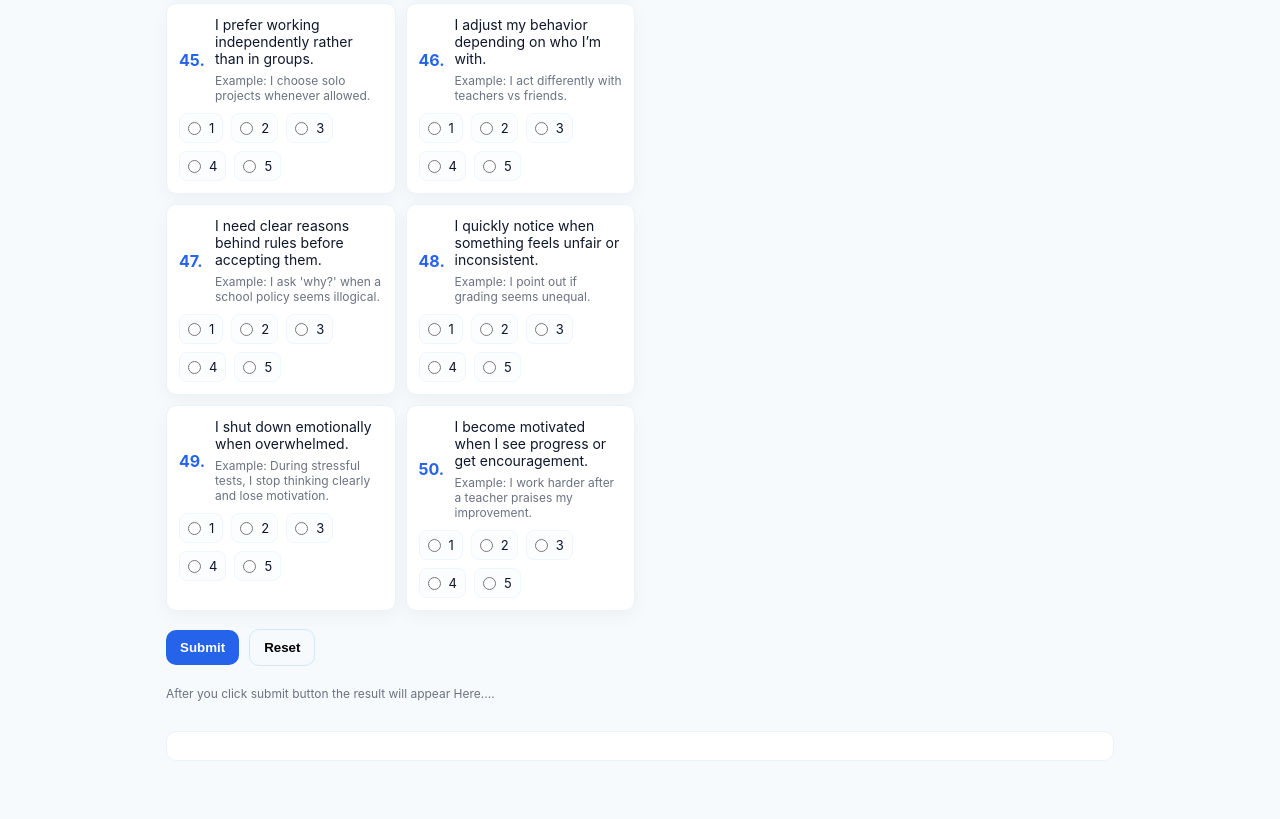
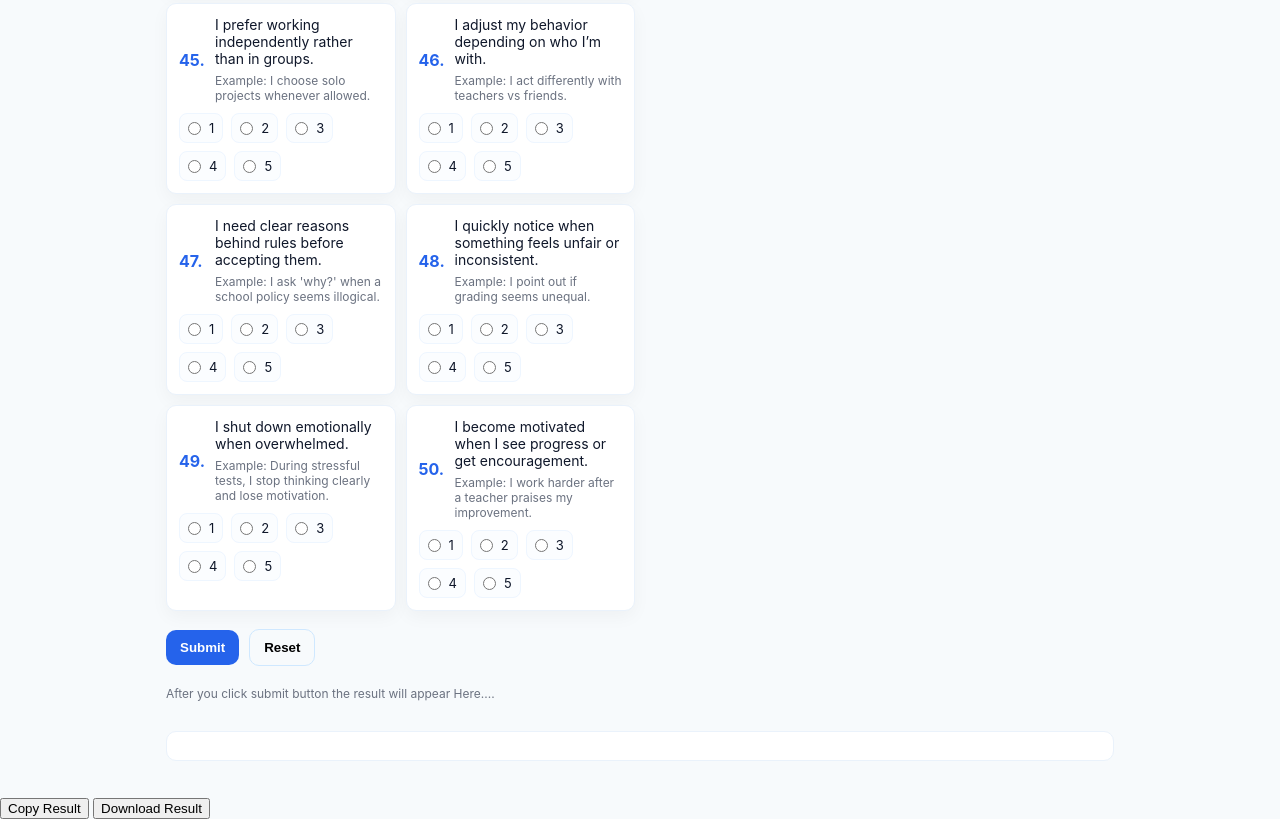
Before and after one commit to ermiyastgstu/Personality-Test-for-st, a plain HTML site: page index.html in a window 1280 px wide. Shown: the part 5082-5901 px from the top of the page. Before the commit the page ends 5859 px from the top, so only its background shows below. Drawn offline with Linux system fonts and the light colour scheme.

Commit message:
index.html

```diff
--- a/index.html
+++ b/index.html
@@ -59,7 +59,10 @@
 
     <section id="result" class="result hidden" aria-live="polite"></section>
   </main>
-
+<div id="result-actions" style="margin-top: 20px;">
+    <button id="copyBtn">Copy Result</button>
+    <button id="downloadBtn">Download Result</button>
+</div>
   <script src="app.js"></script>
 </body>
 </html>
```
